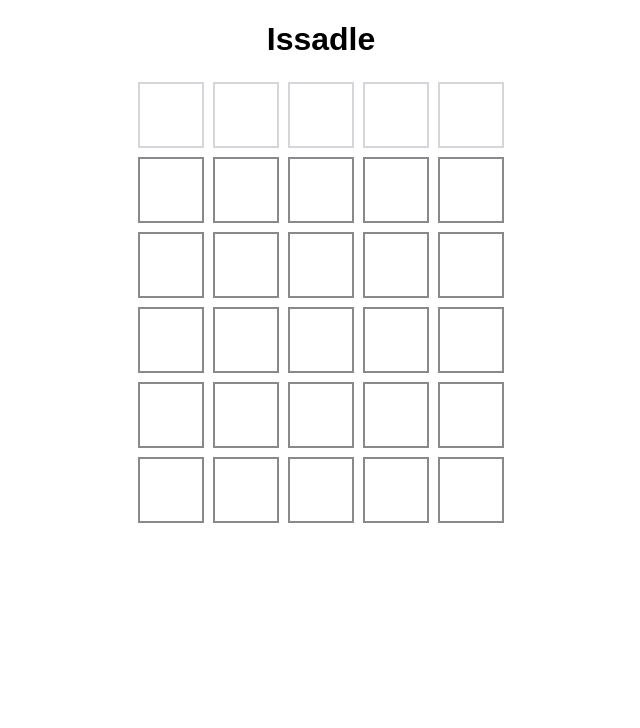
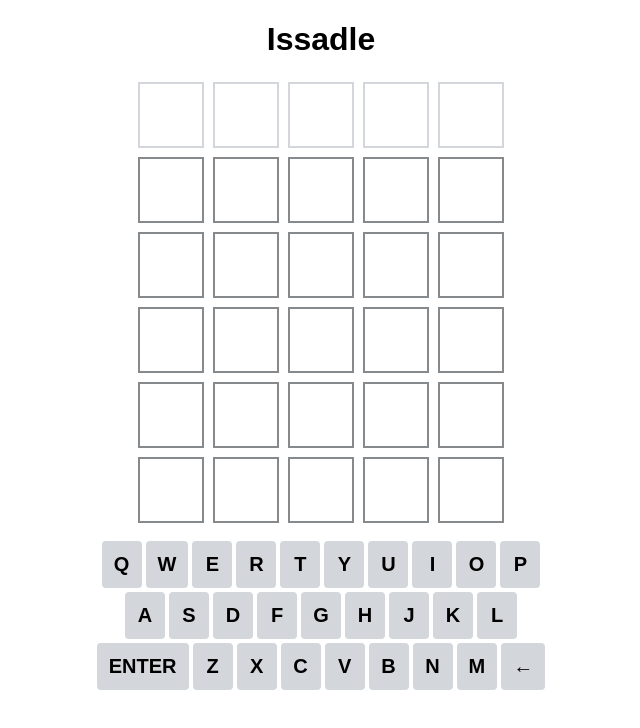
Before and after one commit to htetlynnhtun/issadle, a React (Create React App) app in the folder fre-react/: page / in a window 1280 px wide. Shown: the top 728 px of the page, without its empty margins (319-959 px from the left). Built offline with nearby package versions, Linux system fonts and the light colour scheme; no server answers.

Commit message:
Add keyboard component

```diff
--- a/fre-react/src/App.js
+++ b/fre-react/src/App.js
@@ -1,5 +1,6 @@
 import React, { useState, useCallback, useEffect } from "react";
 import Grid from "./Grid";
+import Keyboard from './Keyboard';
 
 const API_URL = 'http://localhost:5000/api';
 
@@ -10,6 +11,7 @@ const App = () => {
   const [currentRow, setCurrentRow] = useState(0);
   const [gameOver, setGameOver] = useState(false);
   const [message, setMessage] = useState("");
+  const [letterStates, setLetterStates] = useState({});
 
   const startNewGame = async () => {
     try {
@@ -85,6 +87,25 @@ const App = () => {
     return () => window.removeEventListener("keydown", handleInput);
   }, [handleInput]);
 
+  // Update letterStates when receiving evaluation
+  useEffect(() => {
+    if (evaluations[currentRow - 1]) {
+      const newLetterStates = { ...letterStates };
+      const guess = guesses[currentRow - 1];
+      evaluations[currentRow - 1].forEach((state, index) => {
+        const letter = guess[index];
+        if (state === 'correct') {
+          newLetterStates[letter] = 'correct';
+        } else if (state === 'present' && newLetterStates[letter] !== 'correct') {
+          newLetterStates[letter] = 'present';
+        } else if (!newLetterStates[letter]) {
+          newLetterStates[letter] = 'absent';
+        }
+      });
+      setLetterStates(newLetterStates);
+    }
+  }, [evaluations, currentRow, guesses, letterStates]);
+
   return (
     <div className="App">
       <h1>Issadle</h1>
@@ -93,6 +114,10 @@ const App = () => {
         currentGuess={currentGuess}
         currentRow={currentRow}
         evaluations={evaluations}
+      />
+      <Keyboard
+        onKeyPress={handleInput}
+        letterStates={letterStates}
       />
       {message && <p className="message">{message}</p>}
       {gameOver && (
--- /dev/null
+++ b/fre-react/src/Keyboard.js
@@ -0,0 +1,39 @@
+import React from 'react';
+
+const KEYBOARD_ROWS = [
+  ['Q', 'W', 'E', 'R', 'T', 'Y', 'U', 'I', 'O', 'P'],
+  ['A', 'S', 'D', 'F', 'G', 'H', 'J', 'K', 'L'],
+  ['Enter', 'Z', 'X', 'C', 'V', 'B', 'N', 'M', '←']
+];
+
+const Keyboard = ({ onKeyPress, letterStates }) => {
+  const handleClick = (key) => {
+    if (key === '←') {
+      onKeyPress({ key: 'Backspace' });
+    } else if (key === 'Enter') {
+      onKeyPress({ key: 'Enter' });
+    } else {
+      onKeyPress({ key });
+    }
+  };
+
+  return (
+    <div className="keyboard">
+      {KEYBOARD_ROWS.map((row, rowIndex) => (
+        <div key={rowIndex} className="keyboard-row">
+          {row.map((key) => (
+            <button
+              key={key}
+              className={`keyboard-key ${letterStates[key] || ''}`}
+              onClick={() => handleClick(key)}
+            >
+              {key}
+            </button>
+          ))}
+        </div>
+      ))}
+    </div>
+  );
+};
+
+export default Keyboard;
--- a/fre-react/src/index.css
+++ b/fre-react/src/index.css
@@ -64,3 +64,47 @@
     opacity: 1;
   }
 }
+
+
+.keyboard {
+  margin: 1rem 0;
+  user-select: none;
+}
+
+.keyboard-row {
+  display: flex;
+  justify-content: center;
+  margin: 0.25rem 0;
+  gap: 0.25rem;
+}
+
+.keyboard-key {
+  font-size: 1.25rem;
+  font-weight: bold;
+  padding: 0.75rem;
+  border: none;
+  border-radius: 4px;
+  background-color: #d3d6da;
+  cursor: pointer;
+  text-transform: uppercase;
+  min-width: 2.5rem;
+}
+
+.keyboard-key.correct {
+  background-color: #6aaa64;
+  color: white;
+}
+
+.keyboard-key.present {
+  background-color: #c9b458;
+  color: white;
+}
+
+.keyboard-key.absent {
+  background-color: #787c7e;
+  color: white;
+}
+
+.keyboard-key:hover {
+  opacity: 0.9;
+}
```
